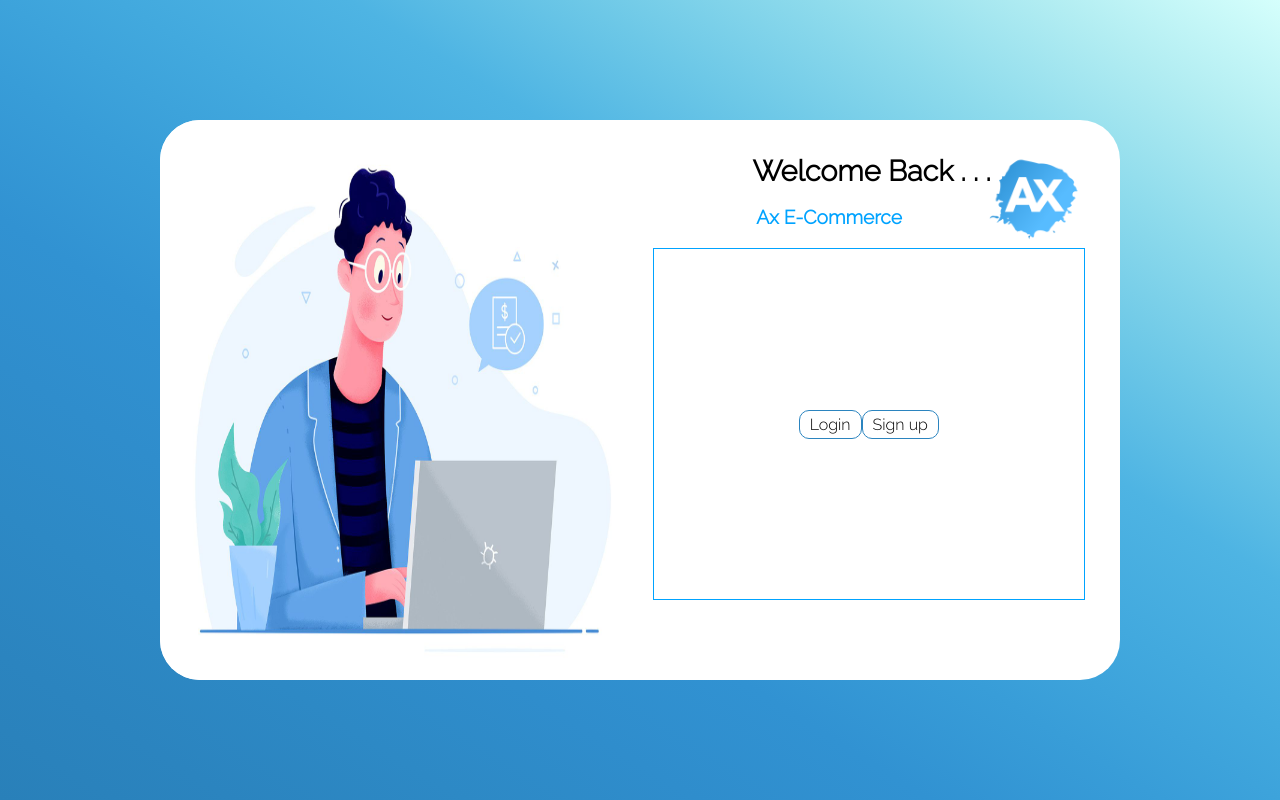
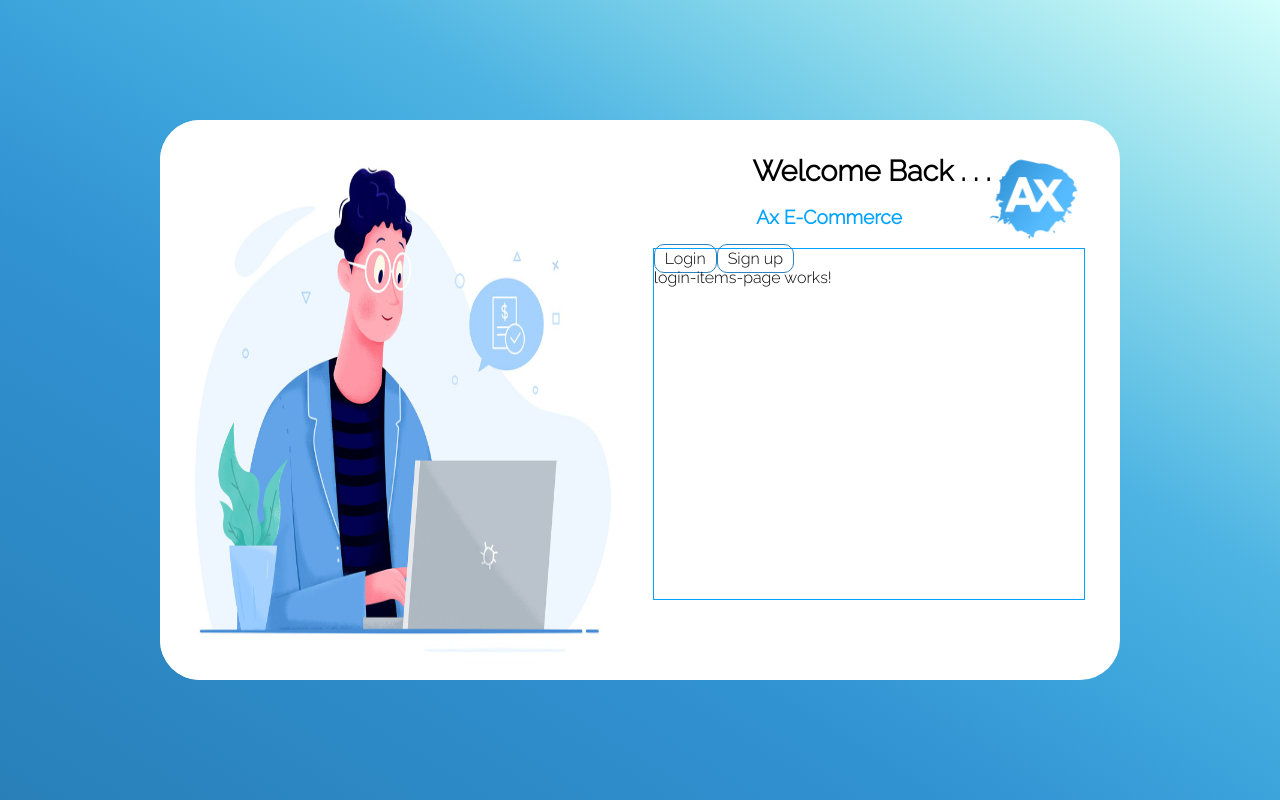
Before and after one commit to Mindula-Dilthushan/Ax-E-Commerce, an Angular app in the folder Ax-E-Frontend/Ax-E-Commerce/: page /auth/login in a window 1280 px wide. Built offline with nearby package versions, Linux system fonts and the light colour scheme.

Commit message:
display flex disable

```diff
--- a/Ax-E-Frontend/Ax-E-Commerce/src/app/modules/auth/auth-routing.module.ts
+++ b/Ax-E-Frontend/Ax-E-Commerce/src/app/modules/auth/auth-routing.module.ts
@@ -8,6 +8,9 @@ const routes: Routes = [
   { path: '', redirectTo: '/auth/login',pathMatch:'full' },
   { path: 'login', component: LoginPageComponent,
     children : [
+      {
+        path : '', component : LoginItemsPageComponent
+      },
       {
         path : 'register', component : SignUpItemsPageComponent
       },
--- a/Ax-E-Frontend/Ax-E-Commerce/src/app/modules/auth/components/login-page/login-page.component.scss
+++ b/Ax-E-Frontend/Ax-E-Commerce/src/app/modules/auth/components/login-page/login-page.component.scss
@@ -65,7 +65,6 @@
     position: fixed;
     top: 31%;
     left: 51%;
-    display: flex;
     justify-content: center;
     align-items: center;
   }
```
